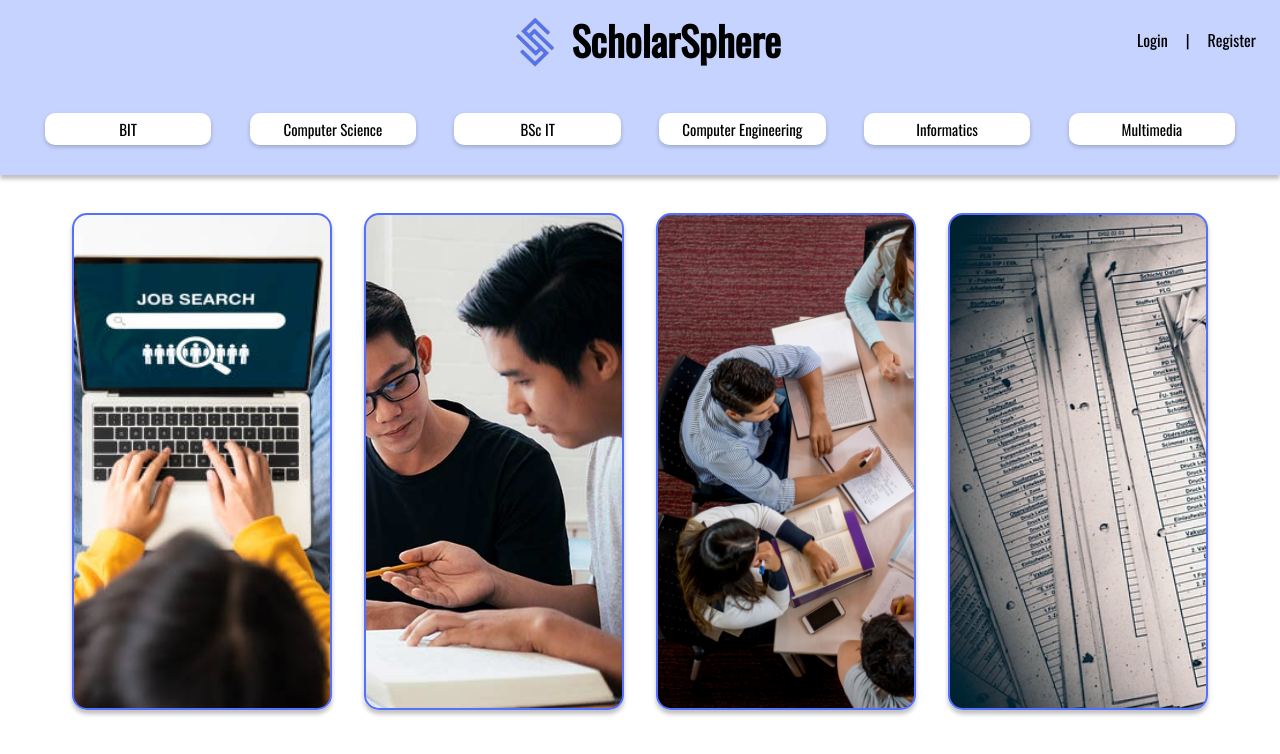
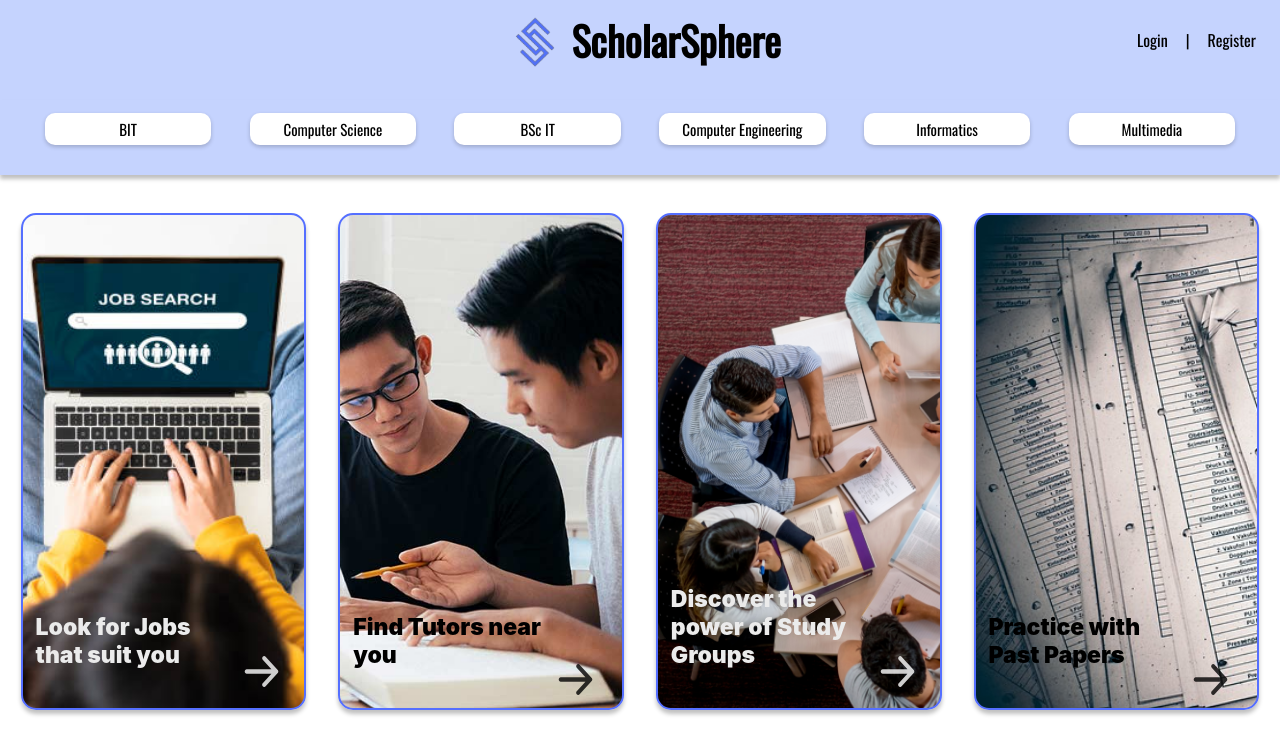
Before and after one commit to frightningframes/frightningframes.github.io, an Angular app: page /BIT in a window 1280 px wide. Shown: the top 754 px of the page. Built offline with nearby package versions, Linux system fonts and the light colour scheme.

Commit message:
Finished Faculty Page

```diff
--- a/src/app/app-routing.module.ts
+++ b/src/app/app-routing.module.ts
@@ -25,7 +25,7 @@ const routes: Routes = [
 { path: 'BScIT', component: BScITComponent },
 { path: 'Multimedia', component: MultimediaComponent },
 { path: 'Informatics', component: InformaticsComponent },
-{path: 'Jobs', component: JobsComponent}
+{path: 'jobs', component: JobsComponent}
 ];
 
 @NgModule({
--- a/src/app/bit/bit.component.css
+++ b/src/app/bit/bit.component.css
@@ -14,6 +14,8 @@
     border-radius: 15px;
     border: 2.5px solid #556FFF;
     box-shadow: 0px 4px 4px 0px rgba(0, 0, 0, 0.25);
+    display: flex;
+    padding: 0% 1%;
 }
 
 #sec1{
@@ -41,3 +43,21 @@
     background: url(../../assets/past-papers.jpeg);
     background-size: cover;
 }
+
+.section-heading {
+    color: #EBEBEB;
+    font-family: Inter;
+    font-size: 23px;
+    font-weight: 900;
+    width: 80%;
+    display: flex;
+    position: relative;
+    align-items: flex-end;
+    margin-bottom: 15%;
+  }
+
+  .arrow{
+    display: flex;
+    align-items: flex-end;
+    margin-bottom: 5%;
+  }
--- a/src/app/bit/bit.component.html
+++ b/src/app/bit/bit.component.html
@@ -1,7 +1,35 @@
 <app-navbar></app-navbar>
 <div class="section-container">
-    <div class="section" id="sec1"></div>
-    <div class="section" id="sec2"></div>
-    <div class="section" id="sec3"></div>
-    <div class="section" id="sec4"></div>
+    <div class="section" id="sec1">
+        <div class="section-heading">Look for Jobs that suit you</div>
+        <div class="arrow">
+            <svg xmlns="http://www.w3.org/2000/svg" width="43" height="47" viewBox="0 0 43 47" fill="none">
+                <path d="M22.7617 38.2775C22.5737 38.0728 22.4246 37.8296 22.3229 37.5618C22.2212 37.294 22.1688 37.0069 22.1688 36.7169C22.1688 36.427 22.2212 36.1398 22.3229 35.872C22.4246 35.6043 22.5737 35.361 22.7617 35.1564L31.4104 25.7031L6.71896 25.7031C6.18438 25.7031 5.6717 25.471 5.2937 25.0578C4.9157 24.6447 4.70334 24.0843 4.70334 23.5C4.70334 22.9157 4.9157 22.3553 5.2937 21.9422C5.6717 21.529 6.18438 21.2969 6.71896 21.2969L31.4104 21.2969L22.7617 11.84C22.383 11.4261 22.1703 10.8647 22.1703 10.2794C22.1703 9.69409 22.383 9.13275 22.7617 8.71886C23.1403 8.30498 23.6539 8.07246 24.1894 8.07246C24.7249 8.07246 25.2385 8.30498 25.6171 8.71886L37.7109 21.9376C37.8988 22.1423 38.0479 22.3855 38.1496 22.6533C38.2513 22.9211 38.3037 23.2082 38.3037 23.4982C38.3037 23.7881 38.2513 24.0752 38.1496 24.343C38.0479 24.6108 37.8988 24.854 37.7109 25.0587L25.6171 38.2775C25.4299 38.4828 25.2074 38.6458 24.9624 38.757C24.7173 38.8682 24.4547 38.9254 24.1894 38.9254C23.9241 38.9254 23.6614 38.8682 23.4164 38.757C23.1714 38.6458 22.9489 38.4828 22.7617 38.2775Z" fill="white" fill-opacity="0.8"/>
+              </svg>
+        </div>
+    </div>
+    <div class="section" id="sec2">
+        <div class="section-heading" style="color: #000000;">Find Tutors near you</div>
+        <div class="arrow">
+            <svg xmlns="http://www.w3.org/2000/svg" width="35" height="31" viewBox="0 0 35 31" fill="none">
+                <path d="M18.7617 30.2775C18.5737 30.0728 18.4246 29.8296 18.3229 29.5618C18.2212 29.294 18.1688 29.0069 18.1688 28.7169C18.1688 28.427 18.2212 28.1398 18.3229 27.872C18.4246 27.6043 18.5737 27.361 18.7617 27.1564L27.4104 17.7031L2.71896 17.7031C2.18438 17.7031 1.6717 17.471 1.2937 17.0578C0.915697 16.6447 0.703336 16.0843 0.703336 15.5C0.703336 14.9157 0.915697 14.3553 1.2937 13.9422C1.6717 13.529 2.18438 13.2969 2.71896 13.2969L27.4104 13.2969L18.7617 3.83996C18.383 3.42607 18.1703 2.86473 18.1703 2.27941C18.1703 1.69409 18.383 1.13275 18.7617 0.718864C19.1403 0.304981 19.6539 0.072464 20.1894 0.072464C20.7249 0.072464 21.2385 0.304981 21.6171 0.718864L33.7109 13.9376C33.8988 14.1423 34.0479 14.3855 34.1496 14.6533C34.2513 14.9211 34.3037 15.2082 34.3037 15.4982C34.3037 15.7881 34.2513 16.0752 34.1496 16.343C34.0479 16.6108 33.8988 16.854 33.7109 17.0587L21.6171 30.2775C21.4299 30.4828 21.2074 30.6458 20.9624 30.757C20.7173 30.8682 20.4547 30.9254 20.1894 30.9254C19.9241 30.9254 19.6614 30.8682 19.4164 30.757C19.1714 30.6458 18.9489 30.4828 18.7617 30.2775Z" fill="black" fill-opacity="0.8"/>
+              </svg>
+        </div>
+    </div>
+    <div class="section" id="sec3">
+        <div class="section-heading">Discover the power of Study Groups</div>
+        <div class="arrow">
+            <svg xmlns="http://www.w3.org/2000/svg" width="43" height="47" viewBox="0 0 43 47" fill="none">
+                <path d="M22.7617 38.2775C22.5737 38.0728 22.4246 37.8296 22.3229 37.5618C22.2212 37.294 22.1688 37.0069 22.1688 36.7169C22.1688 36.427 22.2212 36.1398 22.3229 35.872C22.4246 35.6043 22.5737 35.361 22.7617 35.1564L31.4104 25.7031L6.71896 25.7031C6.18438 25.7031 5.6717 25.471 5.2937 25.0578C4.9157 24.6447 4.70334 24.0843 4.70334 23.5C4.70334 22.9157 4.9157 22.3553 5.2937 21.9422C5.6717 21.529 6.18438 21.2969 6.71896 21.2969L31.4104 21.2969L22.7617 11.84C22.383 11.4261 22.1703 10.8647 22.1703 10.2794C22.1703 9.69409 22.383 9.13275 22.7617 8.71886C23.1403 8.30498 23.6539 8.07246 24.1894 8.07246C24.7249 8.07246 25.2385 8.30498 25.6171 8.71886L37.7109 21.9376C37.8988 22.1423 38.0479 22.3855 38.1496 22.6533C38.2513 22.9211 38.3037 23.2082 38.3037 23.4982C38.3037 23.7881 38.2513 24.0752 38.1496 24.343C38.0479 24.6108 37.8988 24.854 37.7109 25.0587L25.6171 38.2775C25.4299 38.4828 25.2074 38.6458 24.9624 38.757C24.7173 38.8682 24.4547 38.9254 24.1894 38.9254C23.9241 38.9254 23.6614 38.8682 23.4164 38.757C23.1714 38.6458 22.9489 38.4828 22.7617 38.2775Z" fill="white" fill-opacity="0.8"/>
+              </svg>
+        </div>
+    </div>
+    <div class="section" id="sec4">
+        <div class="section-heading" style="color: #000000;">Practice with Past Papers</div>
+        <div class="arrow">
+            <svg xmlns="http://www.w3.org/2000/svg" width="35" height="31" viewBox="0 0 35 31" fill="none">
+                <path d="M18.7617 30.2775C18.5737 30.0728 18.4246 29.8296 18.3229 29.5618C18.2212 29.294 18.1688 29.0069 18.1688 28.7169C18.1688 28.427 18.2212 28.1398 18.3229 27.872C18.4246 27.6043 18.5737 27.361 18.7617 27.1564L27.4104 17.7031L2.71896 17.7031C2.18438 17.7031 1.6717 17.471 1.2937 17.0578C0.915697 16.6447 0.703336 16.0843 0.703336 15.5C0.703336 14.9157 0.915697 14.3553 1.2937 13.9422C1.6717 13.529 2.18438 13.2969 2.71896 13.2969L27.4104 13.2969L18.7617 3.83996C18.383 3.42607 18.1703 2.86473 18.1703 2.27941C18.1703 1.69409 18.383 1.13275 18.7617 0.718864C19.1403 0.304981 19.6539 0.072464 20.1894 0.072464C20.7249 0.072464 21.2385 0.304981 21.6171 0.718864L33.7109 13.9376C33.8988 14.1423 34.0479 14.3855 34.1496 14.6533C34.2513 14.9211 34.3037 15.2082 34.3037 15.4982C34.3037 15.7881 34.2513 16.0752 34.1496 16.343C34.0479 16.6108 33.8988 16.854 33.7109 17.0587L21.6171 30.2775C21.4299 30.4828 21.2074 30.6458 20.9624 30.757C20.7173 30.8682 20.4547 30.9254 20.1894 30.9254C19.9241 30.9254 19.6614 30.8682 19.4164 30.757C19.1714 30.6458 18.9489 30.4828 18.7617 30.2775Z" fill="black" fill-opacity="0.8"/>
+              </svg>
+        </div>
+    </div>
 </div>
```
Also changed, not shown: src/app/navbar/navbar.component.css (+17 -8 lines), 3 other files (tests, documents, lock files or other folders).
